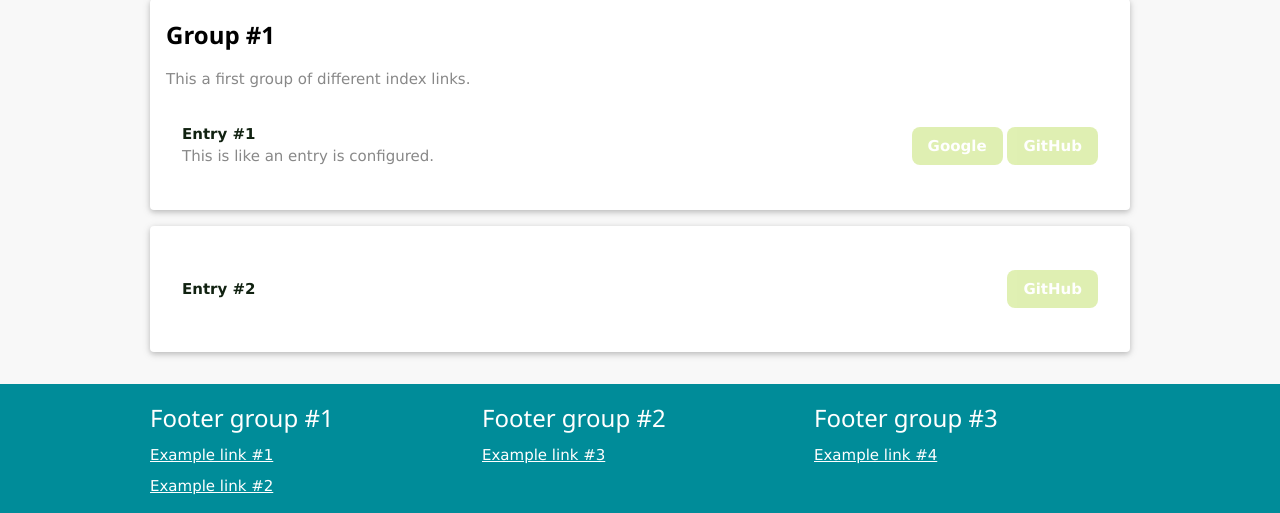
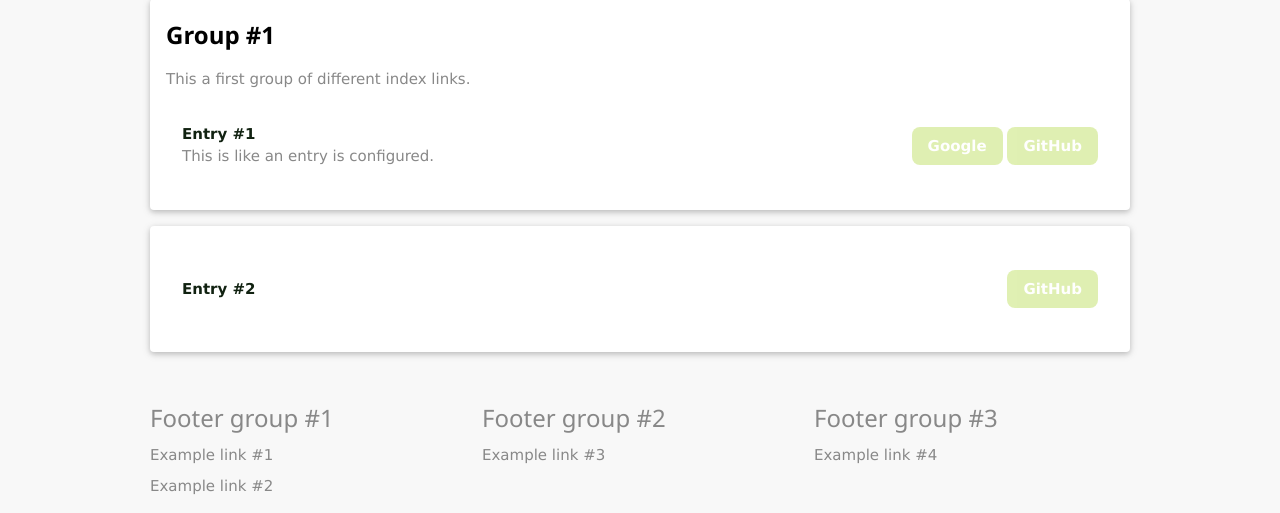
Before and after one commit to sebastianknopf/portalite, a PHP site: page / in a window 1280 px wide. Shown: the part 339-852 px from the top of the page. Run offline with PHP 8.4, Linux system fonts and the light colour scheme.

Commit message:
improved footer with design update

```diff
--- a/config.default.php
+++ b/config.default.php
@@ -70,10 +70,12 @@ return [
                 [
                     'title' => 'Example link #1',
                     'url' => 'https://example.com',
+                    'target' => '_self',
                 ],
                 [
                     'title' => 'Example link #2',
                     'url' => 'https://example.org',
+                    'target' => '_self',
                 ],
             ],
         ],
@@ -83,6 +85,7 @@ return [
                 [
                     'title' => 'Example link #3',
                     'url' => 'https://example.com',
+                    'target' => '_self',
                 ],
             ],
         ],
@@ -92,6 +95,7 @@ return [
                 [
                     'title' => 'Example link #4',
                     'url' => 'https://example.org',
+                    'target' => '_self',
                 ],
             ],
         ],
--- a/public/index.php
+++ b/public/index.php
@@ -87,6 +87,7 @@ foreach (['left', 'middle', 'right'] as $position) {
 
     .footer-links a {
       color: inherit;
+      text-decoration: none;
     }
 
     @media (max-width: 600px) {
@@ -103,6 +104,10 @@ foreach (['left', 'middle', 'right'] as $position) {
       .footer-group-middle,
       .footer-group-right {
         grid-column: auto;
+      }
+
+      .footer-group {
+        padding: 8px 16px;
       }
     }
     </style>
@@ -189,10 +194,10 @@ foreach (['left', 'middle', 'right'] as $position) {
       });
     </script>
     <?php if (count($footerGroups) > 0): ?>
-    <footer class="w3-primary w3-padding-16">
+    <footer class="w3-secondary w3-padding-16">
       <div class="w3-content footer-content">
         <?php foreach ($footerGroups as $position => $group): ?>
-        <section class="footer-group-<?= $position ?>">
+        <section class="footer-group footer-group-<?= $position ?>">
           <?php if (pl_get($group, 'title') !== null): ?>
           <h3 class="footer-title"><?= pl_get($group, 'title') ?></h3>
           <?php endif; ?>
```
